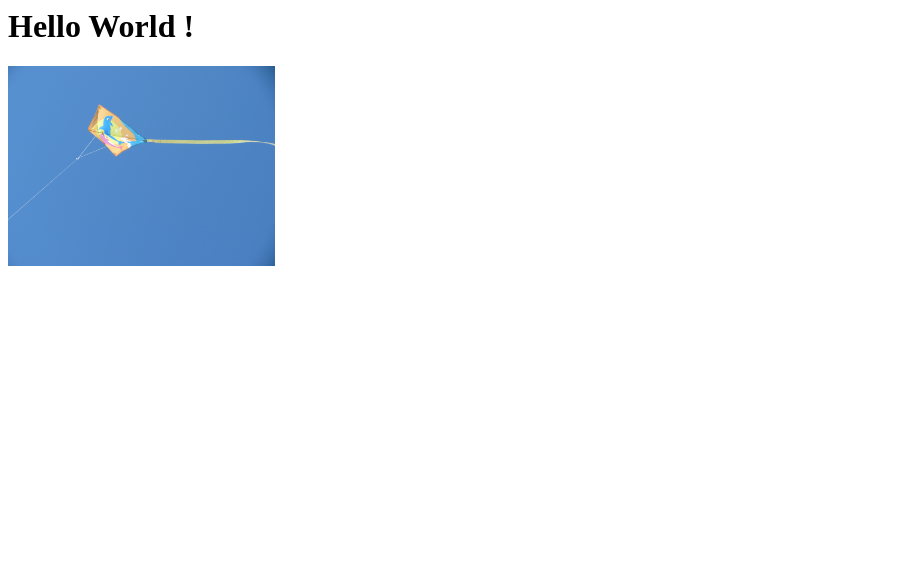
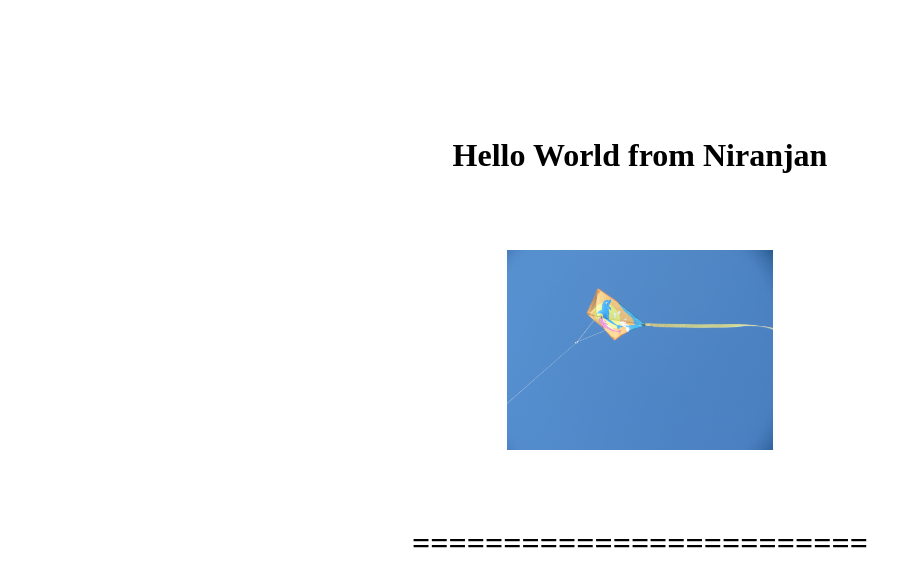
Before and after one commit to niranjankrdas/niranjankrdas.github.io, a plain HTML site: page index.html in a window 1280 px wide. Shown: the whole page, without its empty margins (0-922 px from the left). Drawn offline with Linux system fonts and the light colour scheme.

Commit message:
modify layout

```diff
--- a/index.html
+++ b/index.html
@@ -1,4 +1,8 @@
 <html>
-<h1> Hello World ! </h1>
-<div><img src="IMG_0114.JPG" height="200"></div>
+<br> <br> <br> <br> <br> <br>
+<h1> <center> Hello World from Niranjan </center> </h1>
+<br> <br> <br>
+<div> <center> <img src="IMG_0114.JPG" height="200"> </center></div>
+<br> <br> <br>
+<h1> <center> ========================= </center> </h1>
 </html>
```
